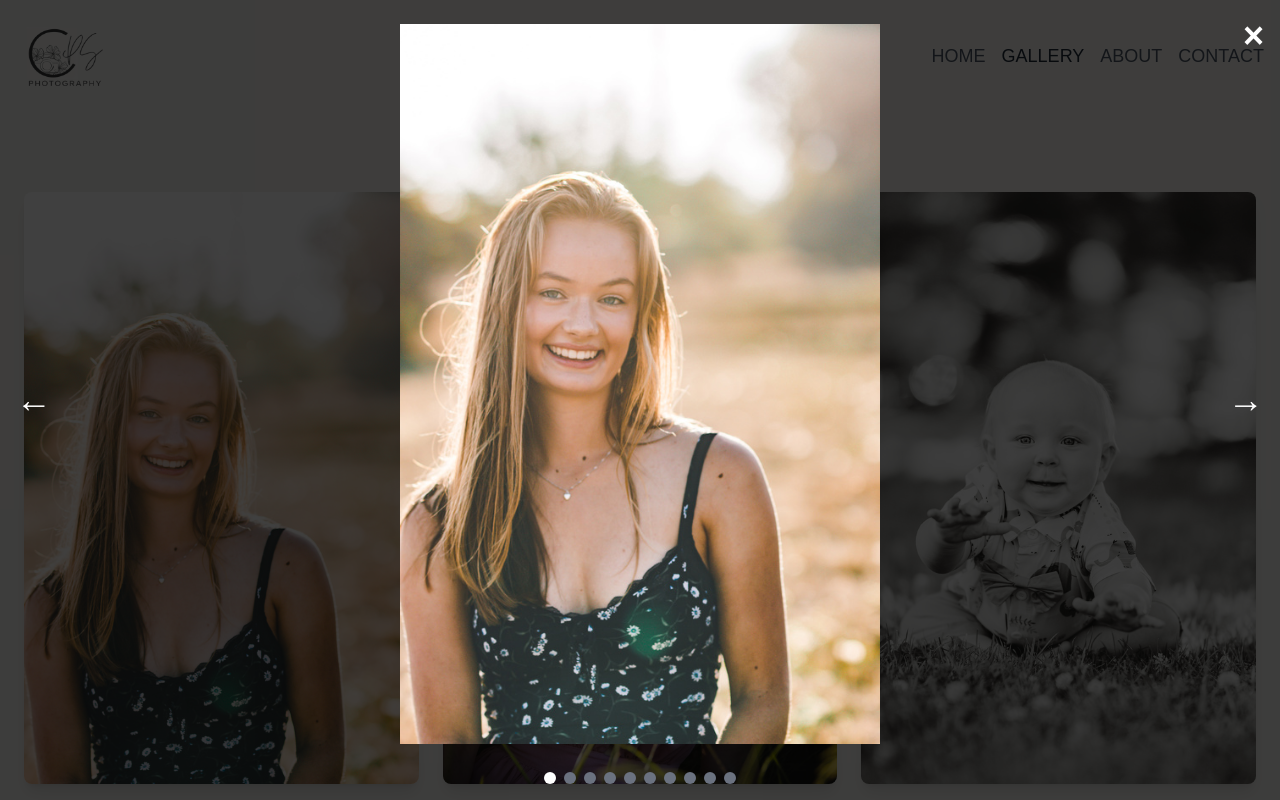
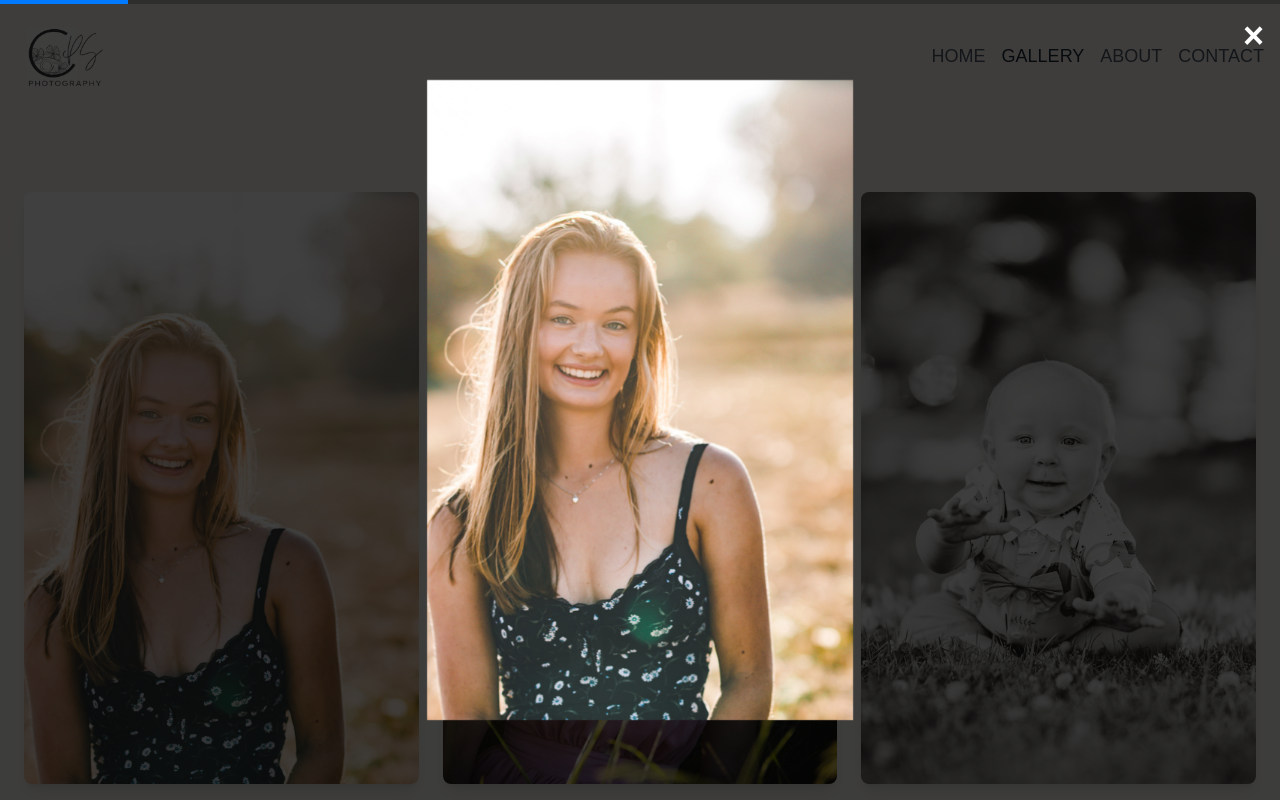
Before and after one commit to MonkeyCrumbs999/carly-photo-site, a React (Vite) app: page /gallery in a window 1280 px wide. Both pictures are taken after a click on the element 221 px from the left and 491 px from the top of the page. Shown: the top 800 px of the page. Built offline with nearby package versions, Linux system fonts and the light colour scheme.

Commit message:
using swiper library now

```diff
--- a/package.json
+++ b/package.json
@@ -18,6 +18,7 @@
     "react-lazy-load-image-component": "^1.6.0",
     "react-router-dom": "^6.22.2",
     "react-swipeable": "^7.0.1",
+    "swiper": "^11.0.7",
     "tailwindcss": "^3.4.1"
   },
   "devDependencies": {
--- a/src/App.css
+++ b/src/App.css
@@ -44,3 +44,11 @@
 .read-the-docs {
   color: #888;
 }
+
+.swiper-pagination-progressbar {
+  background-color: rgba(255, 255, 255, 0.25);
+}
+
+.swiper-pagination-progressbar-fill {
+  background-color: #fff;
+}
--- a/src/components/common/Lightbox.jsx
+++ b/src/components/common/Lightbox.jsx
@@ -1,16 +1,35 @@
 // src/components/common/Lightbox.jsx
-import React from "react";
+import React, { useState, useEffect } from "react";
 import { motion, AnimatePresence } from "framer-motion";
+import { Swiper, SwiperSlide } from "swiper/react";
+import { Pagination } from "swiper/modules";
+import "swiper/css";
+import "swiper/css/pagination";
 
-const Lightbox = ({
-  images,
-  selectedImage,
-  onClose,
-  onPrev,
-  onNext,
-  onDotClick,
-  swipeHandlers,
-}) => {
+const Lightbox = ({ images, selectedImage, onClose }) => {
+  const [showMessage, setShowMessage] = useState(true);
+
+  useEffect(() => {
+    // Check if the user has already clicked on the lightbox
+    const hasClickedBefore = localStorage.getItem("lightboxClicked");
+
+    if (hasClickedBefore) {
+      setShowMessage(false); // Don't show the message if they've clicked before
+    } else {
+      const timer = setTimeout(() => {
+        setShowMessage(false);
+      }, 2000);
+
+      return () => clearTimeout(timer);
+    }
+  }, []);
+
+  const handleSwiperClick = (event) => {
+    event.stopPropagation();
+    // Mark that the user has clicked on the lightbox
+    localStorage.setItem("lightboxClicked", "true");
+  };
+
   return (
     <AnimatePresence>
       {selectedImage !== null && (
@@ -20,31 +39,35 @@ const Lightbox = ({
           animate={{ opacity: 1 }}
           exit={{ opacity: 0 }}
           onClick={onClose}
-          {...swipeHandlers}
         >
-          {/* Left arrow */}
-          <button
-            className="absolute left-4 top-1/2 transform -translate-y-1/2 text-white text-4xl font-bold"
-            onClick={(e) => {
-              e.stopPropagation();
-              onPrev();
+          <Swiper
+            modules={[Pagination]}
+            spaceBetween={50}
+            slidesPerView={1}
+            pagination={{
+              type: "progressbar",
+              progressbarFillClass: "swiper-pagination-progressbar-fill",
+              el: ".custom-pagination",
             }}
+            initialSlide={selectedImage}
+            className="w-full h-full flex items-center justify-center"
+            onClick={handleSwiperClick}
           >
-            &#8592;
-          </button>
-
-          {/* Image */}
-          <motion.img
-            src={images[selectedImage]}
-            alt={`Gallery Image ${selectedImage + 1}`}
-            className="max-w-full max-h-[90vh] mx-auto"
-            initial={{ scale: 0.8 }}
-            animate={{ scale: 1 }}
-            transition={{ duration: 0.3 }}
-            onClick={(e) => e.stopPropagation()}
-            style={{ marginBottom: "2rem" }}
-          />
-
+            {images.map((image, index) => (
+              <SwiperSlide
+                key={index}
+                className="flex items-center justify-center"
+              >
+                <img
+                  src={image}
+                  alt={`Gallery Image ${index + 1}`}
+                  className="max-w-[90%] max-h-[80vh] object-contain"
+                  style={{ marginTop: "2rem", marginBottom: "2rem" }}
+                />
+              </SwiperSlide>
+            ))}
+            <div className="custom-pagination absolute bottom-0 left-0 right-0 w-full"></div>
+          </Swiper>
           {/* Close button */}
           <button
             className="absolute top-4 right-4 text-white text-4xl font-bold"
@@ -52,35 +75,19 @@ const Lightbox = ({
           >
             &times;
           </button>
-
-          {/* Right arrow */}
-          <button
-            className="absolute right-4 top-1/2 transform -translate-y-1/2 text-white text-4xl font-bold"
-            onClick={(e) => {
-              e.stopPropagation();
-              onNext();
-            }}
-          >
-            &#8594;
-          </button>
-
-          {/* Dots */}
-          <div className="absolute bottom-4 left-0 right-0 flex justify-center">
-            <div className="flex items-center space-x-2">
-              {images.map((_, index) => (
-                <div
-                  key={index}
-                  className={`w-3 h-3 rounded-full ${
-                    index === selectedImage ? "bg-white" : "bg-gray-500"
-                  } cursor-pointer`}
-                  onClick={(e) => {
-                    e.stopPropagation();
-                    onDotClick(index);
-                  }}
-                ></div>
-              ))}
-            </div>
-          </div>
+          <AnimatePresence>
+            {showMessage && (
+              <motion.div
+                initial={{ opacity: 0, x: 20 }}
+                animate={{ opacity: 1, x: 0 }}
+                exit={{ opacity: 0, x: -20 }}
+                transition={{ duration: 0.3 }}
+                className="absolute right-60 top-1/2 transform -translate-y-1/2 bg-white bg-opacity-75 text-black py-2 px-4 rounded-lg shadow-md z-50"
+              >
+                Swipe left or right to view images
+              </motion.div>
+            )}
+          </AnimatePresence>
         </motion.div>
       )}
     </AnimatePresence>
--- a/src/pages/Gallery.jsx
+++ b/src/pages/Gallery.jsx
@@ -1,10 +1,12 @@
 // src/components/pages/Gallery.jsx
 import React, { useState, useEffect } from "react";
 import { motion } from "framer-motion";
-import { useSwipeable } from "react-swipeable";
 import { LazyLoadImage } from "react-lazy-load-image-component";
 import "react-lazy-load-image-component/src/effects/blur.css";
 import Lightbox from "../components/common/Lightbox";
+import "swiper/css";
+import "swiper/css/navigation";
+import "swiper/css/pagination";
 
 const Gallery = () => {
   const images = [
@@ -22,20 +24,6 @@ const Gallery = () => {
   ];
 
   const [selectedImage, setSelectedImage] = useState(null);
-  const [isMobile, setIsMobile] = useState(false);
-
-  useEffect(() => {
-    const handleResize = () => {
-      setIsMobile(window.innerWidth <= 768);
-    };
-
-    handleResize();
-    window.addEventListener("resize", handleResize);
-
-    return () => {
-      window.removeEventListener("resize", handleResize);
-    };
-  }, []);
 
   useEffect(() => {
     // Prevent scrolling when lightbox is open
@@ -53,27 +41,6 @@ const Gallery = () => {
   const closeLightbox = () => {
     setSelectedImage(null);
   };
-
-  const goToNextImage = () => {
-    setSelectedImage((prevIndex) => (prevIndex + 1) % images.length);
-  };
-
-  const goToPreviousImage = () => {
-    setSelectedImage((prevIndex) =>
-      prevIndex === 0 ? images.length - 1 : prevIndex - 1
-    );
-  };
-
-  const goToImage = (index) => {
-    setSelectedImage(index);
-  };
-
-  const swipeHandlers = useSwipeable({
-    onSwipedLeft: goToNextImage,
-    onSwipedRight: goToPreviousImage,
-    preventDefaultTouchmoveEvent: true,
-    trackMouse: true,
-  });
 
   return (
     <div className="container mx-auto px-6 py-8 md:py-2">
@@ -102,15 +69,13 @@ const Gallery = () => {
             </motion.div>
           ))}
         </div>
-        <Lightbox
-          images={images}
-          selectedImage={selectedImage}
-          onClose={closeLightbox}
-          onPrev={goToPreviousImage}
-          onNext={goToNextImage}
-          onDotClick={goToImage}
-          swipeHandlers={swipeHandlers}
-        />
+        {selectedImage !== null && (
+          <Lightbox
+            images={images}
+            selectedImage={selectedImage}
+            onClose={closeLightbox}
+          />
+        )}
       </motion.div>
     </div>
   );
```
Also changed, not shown: 1 other file (tests, documents, lock files or other folders).
